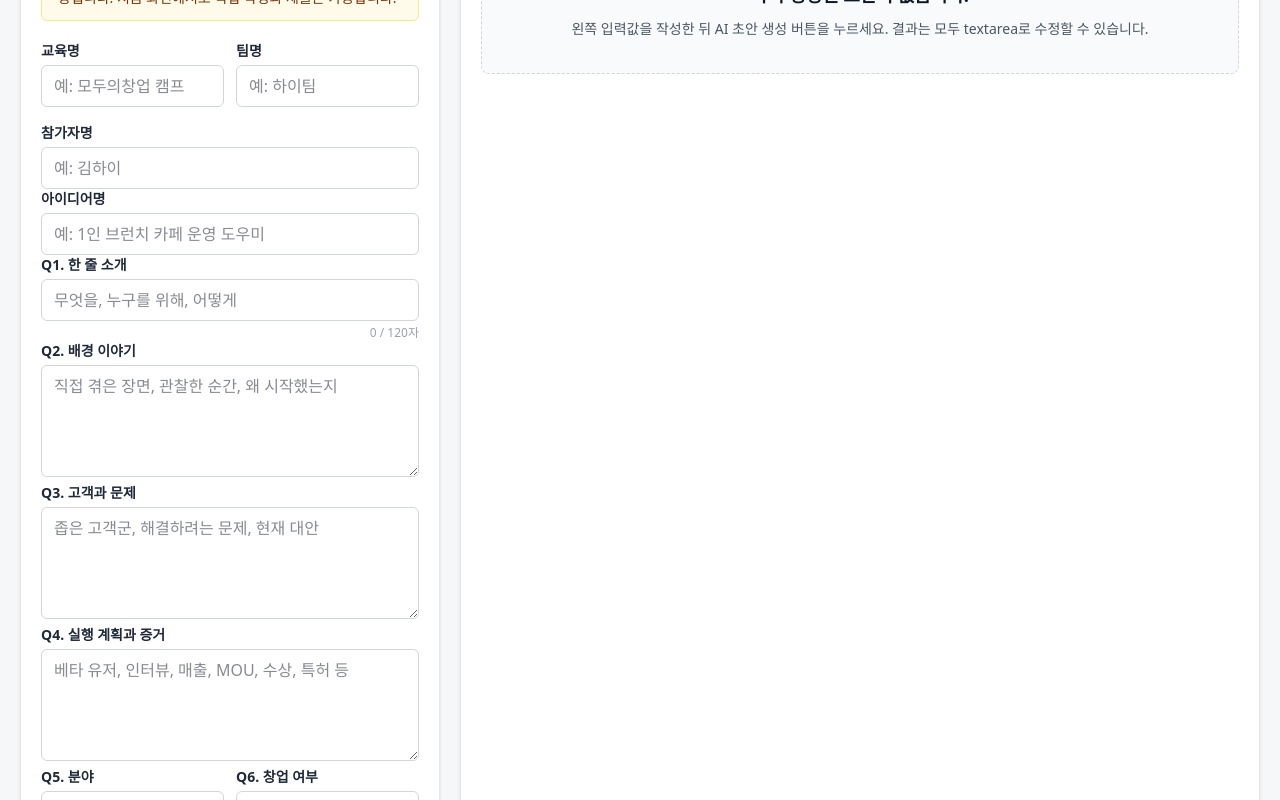
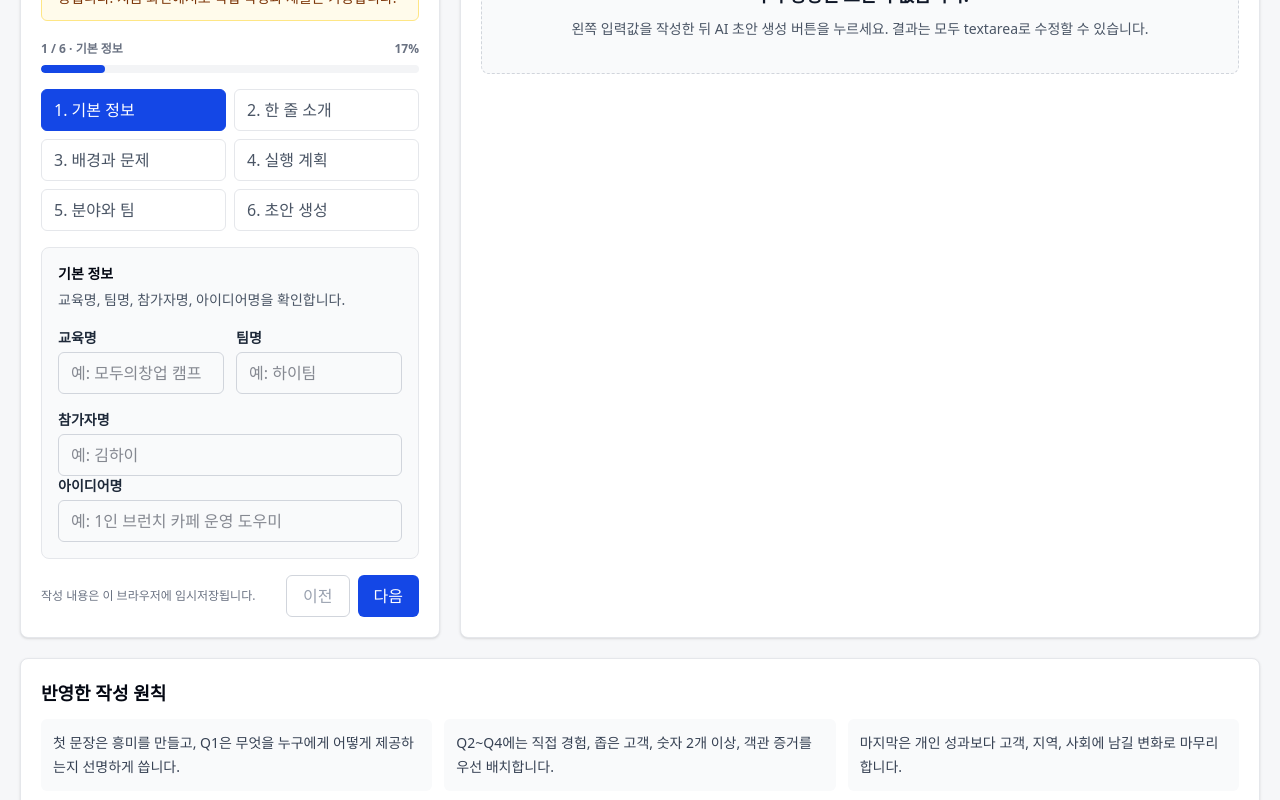
Before and after one commit to socialon7-svg/canvas, a Next.js app: page /modu-startup in a window 1280 px wide. Shown: the part 380-1180 px from the top of the page. Built offline with nearby package versions, Linux system fonts and the light colour scheme.

Commit message:
Improve Modu startup draft UX

```diff
--- a/components/ModuStartupGenerator.tsx
+++ b/components/ModuStartupGenerator.tsx
@@ -24,6 +24,43 @@ const initialInput: ModuStartupInput = {
   teamMembers: "",
   videoUrl: ""
 };
+
+const MODU_STARTUP_DRAFT_KEY = "modu-startup-current-draft";
+
+const moduStartupSteps = [
+  {
+    id: "basic",
+    title: "기본 정보",
+    description: "교육명, 팀명, 참가자명, 아이디어명을 확인합니다."
+  },
+  {
+    id: "intro",
+    title: "한 줄 소개",
+    description: "무엇을, 누구를 위해, 어떻게 제공하는지 적습니다."
+  },
+  {
+    id: "problem",
+    title: "배경과 문제",
+    description: "직접 겪은 장면과 고객 문제를 적습니다."
+  },
+  {
+    id: "execution",
+    title: "실행 계획",
+    description: "베타 유저, 인터뷰, 매출, MOU 등 증거를 적습니다."
+  },
+  {
+    id: "team",
+    title: "분야와 팀",
+    description: "분야, 창업 여부, 팀원, 영상 링크를 정리합니다."
+  },
+  {
+    id: "generate",
+    title: "초안 생성",
+    description: "입력값을 바탕으로 AI 초안을 생성합니다."
+  }
+] as const;
+
+type ModuStartupStepId = (typeof moduStartupSteps)[number]["id"];
 
 type DraftTextKey = Exclude<keyof ModuStartupDraft, "evidenceLines" | "policyKeywords" | "finalChecklist">;
 type DraftArrayKey = "evidenceLines" | "policyKeywords" | "finalChecklist";
@@ -190,8 +227,63 @@ function formatDraft(input: ModuStartupInput, draft: ModuStartupDraft) {
   return lines.join("\n");
 }
 
+function hasMeaningfulInput(input: ModuStartupInput) {
+  return [
+    input.programName,
+    input.teamName,
+    input.participantName,
+    input.ideaTitle,
+    input.ideaOneLine,
+    input.backgroundStory,
+    input.customerProblem,
+    input.executionPlan,
+    input.category,
+    input.teamMembers,
+    input.videoUrl
+  ].some((value) => value.trim());
+}
+
+function saveModuStartupDraftToLocal(input: ModuStartupInput) {
+  try {
+    const savedAt = new Date().toISOString();
+    window.localStorage.setItem(
+      MODU_STARTUP_DRAFT_KEY,
+      JSON.stringify({
+        input,
+        savedAt
+      })
+    );
+    return savedAt;
+  } catch {
+    return "";
+  }
+}
+
+function loadModuStartupDraftFromLocal(): { input: ModuStartupInput; savedAt: string } | null {
+  try {
+    const raw = window.localStorage.getItem(MODU_STARTUP_DRAFT_KEY);
+    if (!raw) return null;
+    const parsed = JSON.parse(raw) as { input?: ModuStartupInput; savedAt?: string };
+    if (!parsed.input || !parsed.savedAt) return null;
+    return { input: parsed.input, savedAt: parsed.savedAt };
+  } catch {
+    return null;
+  }
+}
+
+function clearModuStartupDraftFromLocal() {
+  try {
+    window.localStorage.removeItem(MODU_STARTUP_DRAFT_KEY);
+  } catch {
+    // ignore
+  }
+}
+
 export default function ModuStartupGenerator() {
   const [input, setInput] = useState<ModuStartupInput>(initialInput);
+  const [currentStep, setCurrentStep] = useState(0);
+  const [lastSavedAt, setLastSavedAt] = useState("");
+  const [draftReady, setDraftReady] = useState(false);
   const [draft, setDraft] = useState<ModuStartupDraft | null>(null);
   const [submittedSubmission, setSubmittedSubmission] = useState<ModuStartupSubmission | null>(null);
   const [loading, setLoading] = useState(false);
@@ -200,12 +292,44 @@ export default function ModuStartupGenerator() {
   const [notice, setNotice] = useState("");
 
   const printableText = useMemo(() => (draft ? formatDraft(input, draft) : ""), [draft, input]);
+  const currentStepMeta = moduStartupSteps[currentStep];
+  const currentStepId: ModuStartupStepId = currentStepMeta.id;
+  const progressPercent = Math.round(((currentStep + 1) / moduStartupSteps.length) * 100);
 
   useEffect(() => {
     const prefill = loadModuStartupPrefill();
-    if (!prefill) return;
+    const savedDraft = loadModuStartupDraftFromLocal();
+
+    if (savedDraft) {
+      const resume = window.confirm(
+        `이전에 작성하던 모두의창업 내용이 있습니다.\n저장 시각: ${new Date(savedDraft.savedAt).toLocaleString("ko-KR")}\n이어 쓰시겠습니까?`
+      );
+
+      if (resume) {
+        setInput((current) => ({ ...current, ...savedDraft.input }));
+        setLastSavedAt(savedDraft.savedAt);
+        setNotice("이전에 작성하던 내용을 불러왔습니다.");
+      } else {
+        clearModuStartupDraftFromLocal();
+        if (prefill) setInput((current) => ({ ...current, ...prefill }));
+      }
+    } else if (prefill) {
       setInput((current) => ({ ...current, ...prefill }));
+    }
+
+    setDraftReady(true);
   }, []);
+
+  useEffect(() => {
+    if (!draftReady || submittedSubmission || !hasMeaningfulInput(input)) return;
+
+    const timer = window.setTimeout(() => {
+      const savedAt = saveModuStartupDraftToLocal(input);
+      if (savedAt) setLastSavedAt(savedAt);
+    }, 800);
+
+    return () => window.clearTimeout(timer);
+  }, [draftReady, input, submittedSubmission]);
 
   const updateInput = <K extends keyof ModuStartupInput>(key: K, value: ModuStartupInput[K]) => {
     setInput((current) => ({ ...current, [key]: value }));
@@ -279,6 +403,8 @@ export default function ModuStartupGenerator() {
         const fallbackSubmission = saveModuStartupSubmission(input, draft);
         recordModuStartupSubmission(input, fallbackSubmission.id);
         clearModuStartupPrefill();
+        clearModuStartupDraftFromLocal();
+        setLastSavedAt("");
         setSubmittedSubmission(fallbackSubmission);
         setNotice("중앙 저장소가 아직 준비되지 않아 이 브라우저에 임시 제출 저장했습니다.");
         return;
@@ -290,6 +416,8 @@ export default function ModuStartupGenerator() {
 
       recordModuStartupSubmission(input, data.submission.id);
       clearModuStartupPrefill();
+      clearModuStartupDraftFromLocal();
+      setLastSavedAt("");
       setSubmittedSubmission(data.submission);
       setNotice("모두의창업 초안이 운영 시스템에 제출되었습니다.");
     } catch (caught) {
@@ -300,11 +428,194 @@ export default function ModuStartupGenerator() {
   };
 
   const resetAll = () => {
+    if ((hasMeaningfulInput(input) || draft) && !window.confirm("작성 중인 내용을 지우고 새로 작성할까요?")) return;
     setInput(initialInput);
+    setCurrentStep(0);
     setDraft(null);
     setSubmittedSubmission(null);
     setError("");
     setNotice("");
+    setLastSavedAt("");
+    clearModuStartupPrefill();
+    clearModuStartupDraftFromLocal();
+  };
+
+  const moveStep = (nextStep: number) => {
+    setCurrentStep(Math.max(0, Math.min(moduStartupSteps.length - 1, nextStep)));
+  };
+
+  const renderStepFields = () => {
+    switch (currentStepId) {
+      case "basic":
+        return (
+          <div className="space-y-4">
+            <div className="grid gap-3 sm:grid-cols-2">
+              <label>
+                <span className="mb-1 block text-sm font-semibold text-gray-800">교육명</span>
+                <input
+                  className="w-full rounded-md border border-gray-300 px-3 py-2 text-sm outline-none focus:border-blue-500 focus:ring-2 focus:ring-blue-500/20"
+                  value={input.programName}
+                  onChange={(event) => updateInput("programName", event.target.value)}
+                  placeholder="예: 모두의창업 캠프"
+                />
+              </label>
+              <label>
+                <span className="mb-1 block text-sm font-semibold text-gray-800">팀명</span>
+                <input
+                  className="w-full rounded-md border border-gray-300 px-3 py-2 text-sm outline-none focus:border-blue-500 focus:ring-2 focus:ring-blue-500/20"
+                  value={input.teamName}
+                  onChange={(event) => updateInput("teamName", event.target.value)}
+                  placeholder="예: 하이팀"
+                />
+              </label>
+            </div>
+            <label>
+              <span className="mb-1 block text-sm font-semibold text-gray-800">참가자명</span>
+              <input
+                className="w-full rounded-md border border-gray-300 px-3 py-2 text-sm outline-none focus:border-blue-500 focus:ring-2 focus:ring-blue-500/20"
+                value={input.participantName}
+                onChange={(event) => updateInput("participantName", event.target.value)}
+                placeholder="예: 김하이"
+              />
+            </label>
+            <label>
+              <span className="mb-1 block text-sm font-semibold text-gray-800">아이디어명</span>
+              <input
+                className="w-full rounded-md border border-gray-300 px-3 py-2 text-sm outline-none focus:border-blue-500 focus:ring-2 focus:ring-blue-500/20"
+                value={input.ideaTitle}
+                onChange={(event) => updateInput("ideaTitle", event.target.value)}
+                placeholder="예: 1인 브런치 카페 운영 도우미"
+              />
+            </label>
+          </div>
+        );
+      case "intro":
+        return (
+          <label className="block">
+            <span className="mb-1 block text-sm font-semibold text-gray-800">Q1. 한 줄 소개</span>
+            <input
+              className="w-full rounded-md border border-gray-300 px-3 py-2 text-sm outline-none focus:border-blue-500 focus:ring-2 focus:ring-blue-500/20"
+              maxLength={120}
+              value={input.ideaOneLine}
+              onChange={(event) => updateInput("ideaOneLine", event.target.value)}
+              placeholder="무엇을, 누구를 위해, 어떻게"
+            />
+            <span className="mt-1 block text-right text-xs text-gray-400">{input.ideaOneLine.length} / 120자</span>
+          </label>
+        );
+      case "problem":
+        return (
+          <div className="space-y-4">
+            <label className="block">
+              <span className="mb-1 block text-sm font-semibold text-gray-800">Q2. 배경 이야기</span>
+              <textarea
+                className="min-h-32 w-full rounded-md border border-gray-300 px-3 py-2 text-sm outline-none focus:border-blue-500 focus:ring-2 focus:ring-blue-500/20"
+                value={input.backgroundStory}
+                onChange={(event) => updateInput("backgroundStory", event.target.value)}
+                placeholder="직접 겪은 장면, 관찰한 순간, 왜 시작했는지"
+              />
+            </label>
+            <label className="block">
+              <span className="mb-1 block text-sm font-semibold text-gray-800">Q3. 고객과 문제</span>
+              <textarea
+                className="min-h-32 w-full rounded-md border border-gray-300 px-3 py-2 text-sm outline-none focus:border-blue-500 focus:ring-2 focus:ring-blue-500/20"
+                value={input.customerProblem}
+                onChange={(event) => updateInput("customerProblem", event.target.value)}
+                placeholder="좁은 고객군, 해결하려는 문제, 현재 대안"
+              />
+            </label>
+          </div>
+        );
+      case "execution":
+        return (
+          <label className="block">
+            <span className="mb-1 block text-sm font-semibold text-gray-800">Q4. 실행 계획과 증거</span>
+            <textarea
+              className="min-h-40 w-full rounded-md border border-gray-300 px-3 py-2 text-sm outline-none focus:border-blue-500 focus:ring-2 focus:ring-blue-500/20"
+              value={input.executionPlan}
+              onChange={(event) => updateInput("executionPlan", event.target.value)}
+              placeholder="베타 유저, 인터뷰, 매출, MOU, 수상, 특허 등"
+            />
+          </label>
+        );
+      case "team":
+        return (
+          <div className="space-y-4">
+            <div className="grid gap-3 sm:grid-cols-2">
+              <label>
+                <span className="mb-1 block text-sm font-semibold text-gray-800">Q5. 분야</span>
+                <select
+                  className="w-full rounded-md border border-gray-300 px-3 py-2 text-sm outline-none focus:border-blue-500 focus:ring-2 focus:ring-blue-500/20"
+                  value={input.category}
+                  onChange={(event) => updateInput("category", event.target.value)}
+                >
+                  <option value="">분야 선택</option>
+                  {categoryOptions.map((item) => (
+                    <option key={item} value={item}>
+                      {item}
+                    </option>
+                  ))}
+                </select>
+              </label>
+              <label>
+                <span className="mb-1 block text-sm font-semibold text-gray-800">Q6. 창업 여부</span>
+                <select
+                  className="w-full rounded-md border border-gray-300 px-3 py-2 text-sm outline-none focus:border-blue-500 focus:ring-2 focus:ring-blue-500/20"
+                  value={input.businessStatus}
+                  onChange={(event) => updateInput("businessStatus", event.target.value)}
+                >
+                  {businessStatusOptions.map((item) => (
+                    <option key={item} value={item}>
+                      {item}
+                    </option>
+                  ))}
+                </select>
+              </label>
+            </div>
+            <label className="block">
+              <span className="mb-1 block text-sm font-semibold text-gray-800">Q7. 팀원</span>
+              <input
+                className="w-full rounded-md border border-gray-300 px-3 py-2 text-sm outline-none focus:border-blue-500 focus:ring-2 focus:ring-blue-500/20"
+                value={input.teamMembers}
+                onChange={(event) => updateInput("teamMembers", event.target.value)}
+                placeholder="예: 김하이-기획, 박뷰-개발"
+              />
+            </label>
+            <label className="block">
+              <span className="mb-1 block text-sm font-semibold text-gray-800">Q8. 영상 링크</span>
+              <input
+                className="w-full rounded-md border border-gray-300 px-3 py-2 text-sm outline-none focus:border-blue-500 focus:ring-2 focus:ring-blue-500/20"
+                value={input.videoUrl}
+                onChange={(event) => updateInput("videoUrl", event.target.value)}
+                placeholder="https://"
+              />
+            </label>
+          </div>
+        );
+      case "generate":
+      default:
+        return (
+          <div className="space-y-4">
+            <div className="rounded-lg border border-blue-100 bg-blue-50 p-4 text-sm leading-6 text-blue-950">
+              <p className="font-bold">생성 전 빠른 확인</p>
+              <ul className="mt-2 list-disc space-y-1 pl-5">
+                <li>아이디어: {input.ideaTitle || input.ideaOneLine || "아직 미입력"}</li>
+                <li>고객/문제: {input.customerProblem ? "입력됨" : "비어 있음"}</li>
+                <li>실행 증거: {input.executionPlan ? "입력됨" : "비어 있음"}</li>
+                <li>분야/창업 여부: {input.category || "분야 미선택"} · {input.businessStatus}</li>
+              </ul>
+            </div>
+            <button
+              className="w-full rounded-md bg-blue-700 px-4 py-3 text-sm font-bold text-white transition-colors hover:bg-blue-800 disabled:cursor-not-allowed disabled:bg-gray-400"
+              disabled={loading}
+              onClick={generateDraft}
+              type="button"
+            >
+              {loading ? "AI 초안 생성 중..." : "AI 모두의창업 초안 생성"}
+            </button>
+          </div>
+        );
+    }
   };
 
   return (
@@ -390,150 +701,69 @@ export default function ModuStartupGenerator() {
             </div>
           )}
 
-          <div className="mt-5 space-y-4">
-            <div className="grid gap-3 sm:grid-cols-2">
-              <label>
-                <span className="mb-1 block text-sm font-semibold text-gray-800">교육명</span>
-                <input
-                  className="w-full rounded-md border border-gray-300 px-3 py-2 text-sm outline-none focus:border-blue-500 focus:ring-2 focus:ring-blue-500/20"
-                  value={input.programName}
-                  onChange={(event) => updateInput("programName", event.target.value)}
-                  placeholder="예: 모두의창업 캠프"
-                />
-              </label>
-              <label>
-                <span className="mb-1 block text-sm font-semibold text-gray-800">팀명</span>
-                <input
-                  className="w-full rounded-md border border-gray-300 px-3 py-2 text-sm outline-none focus:border-blue-500 focus:ring-2 focus:ring-blue-500/20"
-                  value={input.teamName}
-                  onChange={(event) => updateInput("teamName", event.target.value)}
-                  placeholder="예: 하이팀"
-                />
-              </label>
+          <div className="mt-5">
+            <div className="mb-4">
+              <div className="flex items-center justify-between text-xs font-semibold text-gray-500">
+                <span>
+                  {currentStep + 1} / {moduStartupSteps.length} · {currentStepMeta.title}
+                </span>
+                <span>{progressPercent}%</span>
+              </div>
+              <div className="mt-2 h-2 overflow-hidden rounded-full bg-gray-100">
+                <div className="h-full rounded-full bg-blue-700 transition-all" style={{ width: `${progressPercent}%` }} />
+              </div>
             </div>
 
-            <label>
-              <span className="mb-1 block text-sm font-semibold text-gray-800">참가자명</span>
-              <input
-                className="w-full rounded-md border border-gray-300 px-3 py-2 text-sm outline-none focus:border-blue-500 focus:ring-2 focus:ring-blue-500/20"
-                value={input.participantName}
-                onChange={(event) => updateInput("participantName", event.target.value)}
-                placeholder="예: 김하이"
-              />
-            </label>
-
-            <label>
-              <span className="mb-1 block text-sm font-semibold text-gray-800">아이디어명</span>
-              <input
-                className="w-full rounded-md border border-gray-300 px-3 py-2 text-sm outline-none focus:border-blue-500 focus:ring-2 focus:ring-blue-500/20"
-                value={input.ideaTitle}
-                onChange={(event) => updateInput("ideaTitle", event.target.value)}
-                placeholder="예: 1인 브런치 카페 운영 도우미"
-              />
-            </label>
-
-            <label>
-              <span className="mb-1 block text-sm font-semibold text-gray-800">Q1. 한 줄 소개</span>
-              <input
-                className="w-full rounded-md border border-gray-300 px-3 py-2 text-sm outline-none focus:border-blue-500 focus:ring-2 focus:ring-blue-500/20"
-                maxLength={120}
-                value={input.ideaOneLine}
-                onChange={(event) => updateInput("ideaOneLine", event.target.value)}
-                placeholder="무엇을, 누구를 위해, 어떻게"
-              />
-              <span className="mt-1 block text-right text-xs text-gray-400">{input.ideaOneLine.length} / 120자</span>
-            </label>
-
-            <label>
-              <span className="mb-1 block text-sm font-semibold text-gray-800">Q2. 배경 이야기</span>
-              <textarea
-                className="min-h-28 w-full rounded-md border border-gray-300 px-3 py-2 text-sm outline-none focus:border-blue-500 focus:ring-2 focus:ring-blue-500/20"
-                value={input.backgroundStory}
-                onChange={(event) => updateInput("backgroundStory", event.target.value)}
-                placeholder="직접 겪은 장면, 관찰한 순간, 왜 시작했는지"
-              />
-            </label>
-
-            <label>
-              <span className="mb-1 block text-sm font-semibold text-gray-800">Q3. 고객과 문제</span>
-              <textarea
-                className="min-h-28 w-full rounded-md border border-gray-300 px-3 py-2 text-sm outline-none focus:border-blue-500 focus:ring-2 focus:ring-blue-500/20"
-                value={input.customerProblem}
-                onChange={(event) => updateInput("customerProblem", event.target.value)}
-                placeholder="좁은 고객군, 해결하려는 문제, 현재 대안"
-              />
-            </label>
-
-            <label>
-              <span className="mb-1 block text-sm font-semibold text-gray-800">Q4. 실행 계획과 증거</span>
-              <textarea
-                className="min-h-28 w-full rounded-md border border-gray-300 px-3 py-2 text-sm outline-none focus:border-blue-500 focus:ring-2 focus:ring-blue-500/20"
-                value={input.executionPlan}
-                onChange={(event) => updateInput("executionPlan", event.target.value)}
-                placeholder="베타 유저, 인터뷰, 매출, MOU, 수상, 특허 등"
-              />
-            </label>
-
-            <div className="grid gap-3 sm:grid-cols-2">
-              <label>
-                <span className="mb-1 block text-sm font-semibold text-gray-800">Q5. 분야</span>
-                <select
-                  className="w-full rounded-md border border-gray-300 px-3 py-2 text-sm outline-none focus:border-blue-500 focus:ring-2 focus:ring-blue-500/20"
-                  value={input.category}
-                  onChange={(event) => updateInput("category", event.target.value)}
+            <div className="mb-4 grid gap-2 sm:grid-cols-2">
+              {moduStartupSteps.map((step, index) => (
+                <button
+                  key={step.id}
+                  className={`rounded-md border px-3 py-2 text-left text-xs font-semibold transition-colors ${
+                    currentStep === index
+                      ? "border-blue-700 bg-blue-700 text-white"
+                      : index < currentStep
+                        ? "border-green-200 bg-green-50 text-green-800"
+                        : "border-gray-200 bg-white text-gray-600 hover:bg-gray-50"
+                  }`}
+                  onClick={() => moveStep(index)}
+                  type="button"
                 >
-                  <option value="">분야 선택</option>
-                  {categoryOptions.map((item) => (
-                    <option key={item} value={item}>
-                      {item}
-                    </option>
+                  {index + 1}. {step.title}
+                </button>
               ))}
-                </select>
-              </label>
-              <label>
-                <span className="mb-1 block text-sm font-semibold text-gray-800">Q6. 창업 여부</span>
-                <select
-                  className="w-full rounded-md border border-gray-300 px-3 py-2 text-sm outline-none focus:border-blue-500 focus:ring-2 focus:ring-blue-500/20"
-                  value={input.businessStatus}
-                  onChange={(event) => updateInput("businessStatus", event.target.value)}
-                >
-                  {businessStatusOptions.map((item) => (
-                    <option key={item} value={item}>
-                      {item}
-                    </option>
-                  ))}
-                </select>
-              </label>
             </div>
 
-            <label>
-              <span className="mb-1 block text-sm font-semibold text-gray-800">Q7. 팀원</span>
-              <input
-                className="w-full rounded-md border border-gray-300 px-3 py-2 text-sm outline-none focus:border-blue-500 focus:ring-2 focus:ring-blue-500/20"
-                value={input.teamMembers}
-                onChange={(event) => updateInput("teamMembers", event.target.value)}
-                placeholder="예: 김하이-기획, 박뷰-개발"
-              />
-            </label>
+            <section className="rounded-lg border border-gray-200 bg-gray-50 p-4">
+              <p className="text-sm font-bold text-gray-950">{currentStepMeta.title}</p>
+              <p className="mt-1 text-sm leading-6 text-gray-600">{currentStepMeta.description}</p>
+              <div className="mt-4">{renderStepFields()}</div>
+            </section>
 
-            <label>
-              <span className="mb-1 block text-sm font-semibold text-gray-800">Q8. 영상 링크</span>
-              <input
-                className="w-full rounded-md border border-gray-300 px-3 py-2 text-sm outline-none focus:border-blue-500 focus:ring-2 focus:ring-blue-500/20"
-                value={input.videoUrl}
-                onChange={(event) => updateInput("videoUrl", event.target.value)}
-                placeholder="https://"
-              />
-            </label>
-
+            <div className="mt-4 flex flex-col gap-3 sm:flex-row sm:items-center sm:justify-between">
+              <p className="text-xs text-gray-500">
+                {lastSavedAt
+                  ? `임시저장됨 · ${new Date(lastSavedAt).toLocaleTimeString("ko-KR")}`
+                  : "작성 내용은 이 브라우저에 임시저장됩니다."}
+              </p>
+              <div className="flex gap-2">
                 <button
-              className="w-full rounded-md bg-blue-700 px-4 py-3 text-sm font-bold text-white transition-colors hover:bg-blue-800 disabled:cursor-not-allowed disabled:bg-gray-400"
-              disabled={loading}
-              onClick={generateDraft}
+                  className="rounded-md border border-gray-300 px-4 py-2 text-sm font-semibold text-gray-700 disabled:cursor-not-allowed disabled:text-gray-400"
+                  disabled={currentStep === 0}
+                  onClick={() => moveStep(currentStep - 1)}
                   type="button"
                 >
-              {loading ? "AI 초안 생성 중..." : "AI 모두의창업 초안 생성"}
+                  이전
                 </button>
+                <button
+                  className="rounded-md bg-blue-700 px-4 py-2 text-sm font-bold text-white disabled:cursor-not-allowed disabled:bg-gray-400"
+                  disabled={currentStep === moduStartupSteps.length - 1}
+                  onClick={() => moveStep(currentStep + 1)}
+                  type="button"
+                >
+                  다음
+                </button>
+              </div>
+            </div>
           </div>
         </section>
 
```
Also changed, not shown: components/AdminList.tsx (+40 -0 lines), 1 other file (tests, documents, lock files or other folders). Lines whose indentation alone changed are shown as unchanged.
